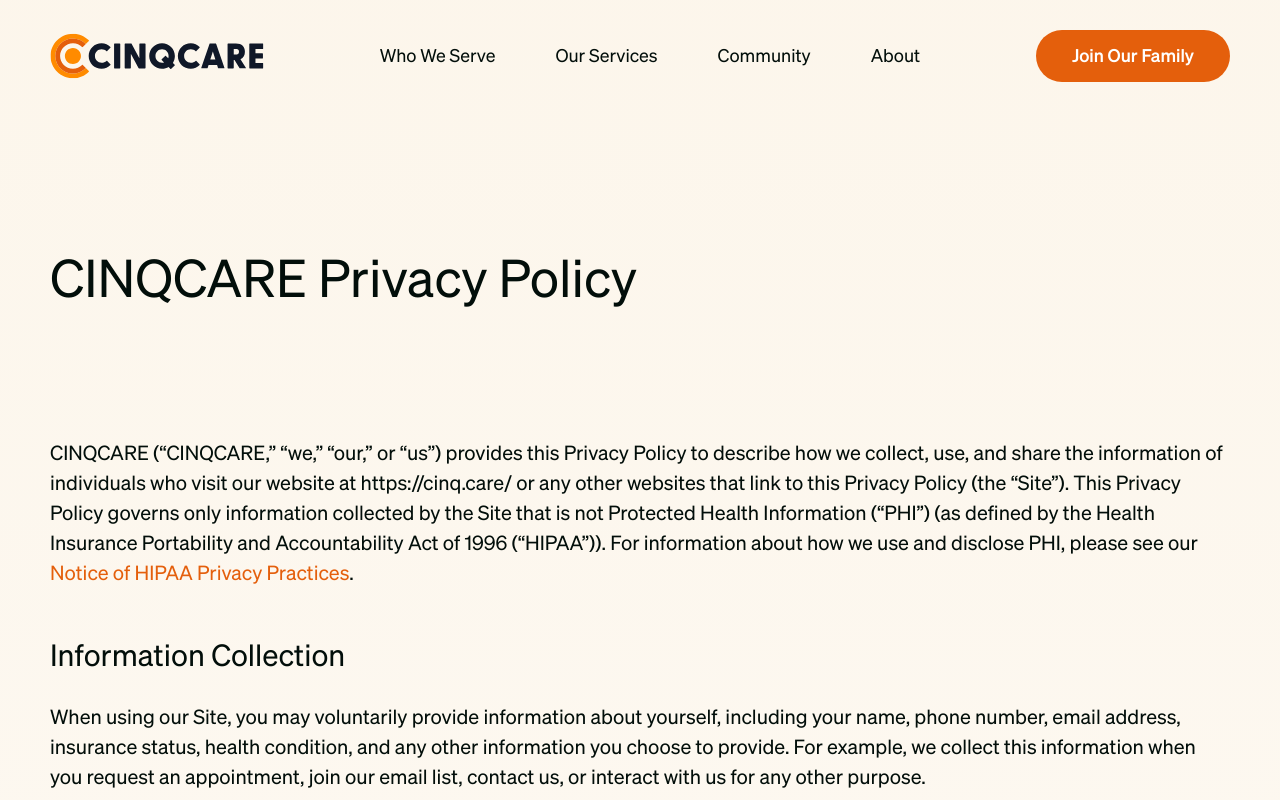
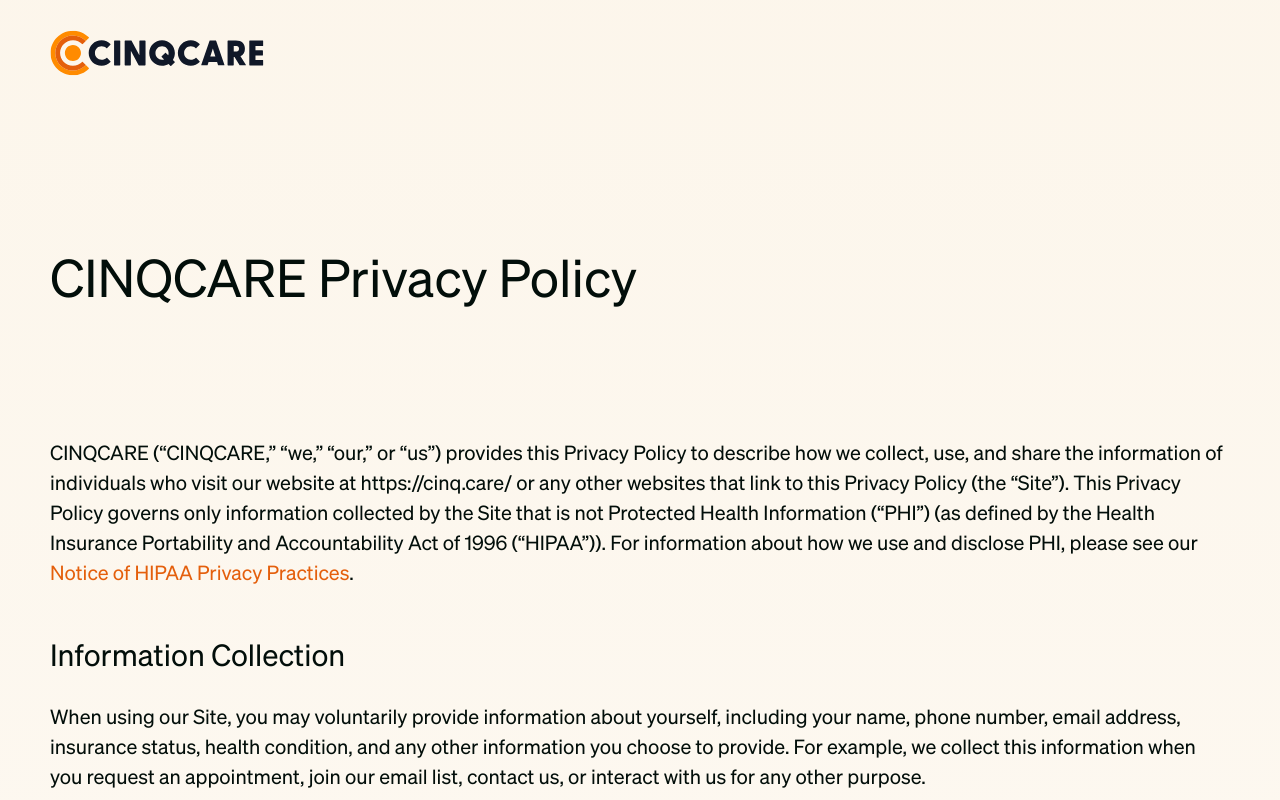
Before and after one commit to daymon-smith-cinq/cinqcare, a Next.js app: page /privacy-policy-care-medical-practice in a window 1280 px wide. Shown: the top 800 px of the page. Built offline with nearby package versions, Linux system fonts and the light colour scheme; no server answers.

Commit message:
header update

```diff
--- a/components/header/header.js
+++ b/components/header/header.js
@@ -34,11 +34,11 @@
 							<Image priority={true} src={logoSrc} alt="Cinqcare Logo" />
 						</a>
 						{currentPath !== "/" &&
-							currentPath !== "/privacy-policy-grace-at-home" && (
+							currentPath !== "/privacy-policy-care-medical-practice" && (
 								<div className={styles.spacer}></div>
 							)}
 						{currentPath !== "/" &&
-							currentPath !== "/privacy-policy-grace-at-home" && (
+							currentPath !== "/privacy-policy-care-medical-practice" && (
 								<label
 									htmlFor="responsiveMenuToggle"
 									className={`${styles.responsiveMenuToggleLabel} ${bgColor}`}
@@ -47,7 +47,7 @@
 								</label>
 							)}
 						{currentPath !== "/" &&
-							currentPath !== "/privacy-policy-grace-at-home" && (
+							currentPath !== "/privacy-policy-care-medical-practice" && (
 								<input
 									type="checkbox"
 									id="responsiveMenuToggle"
@@ -55,7 +55,7 @@
 								/>
 							)}
 						{currentPath !== "/" &&
-							currentPath !== "/privacy-policy-grace-at-home" && (
+							currentPath !== "/privacy-policy-care-medical-practice" && (
 								<nav id="nav" role="navigation" aria-label="Main">
 									<ul id="menu" className={styles.menu}>
 										<li
@@ -102,7 +102,7 @@
 								</nav>
 							)}
 						{currentPath !== "/" &&
-							currentPath !== "/privacy-policy-grace-at-home" && (
+							currentPath !== "/privacy-policy-care-medical-practice" && (
 								<a className={styles.menu_cta} href="/join-our-family">
 									Join Our Family
 								</a>
```
